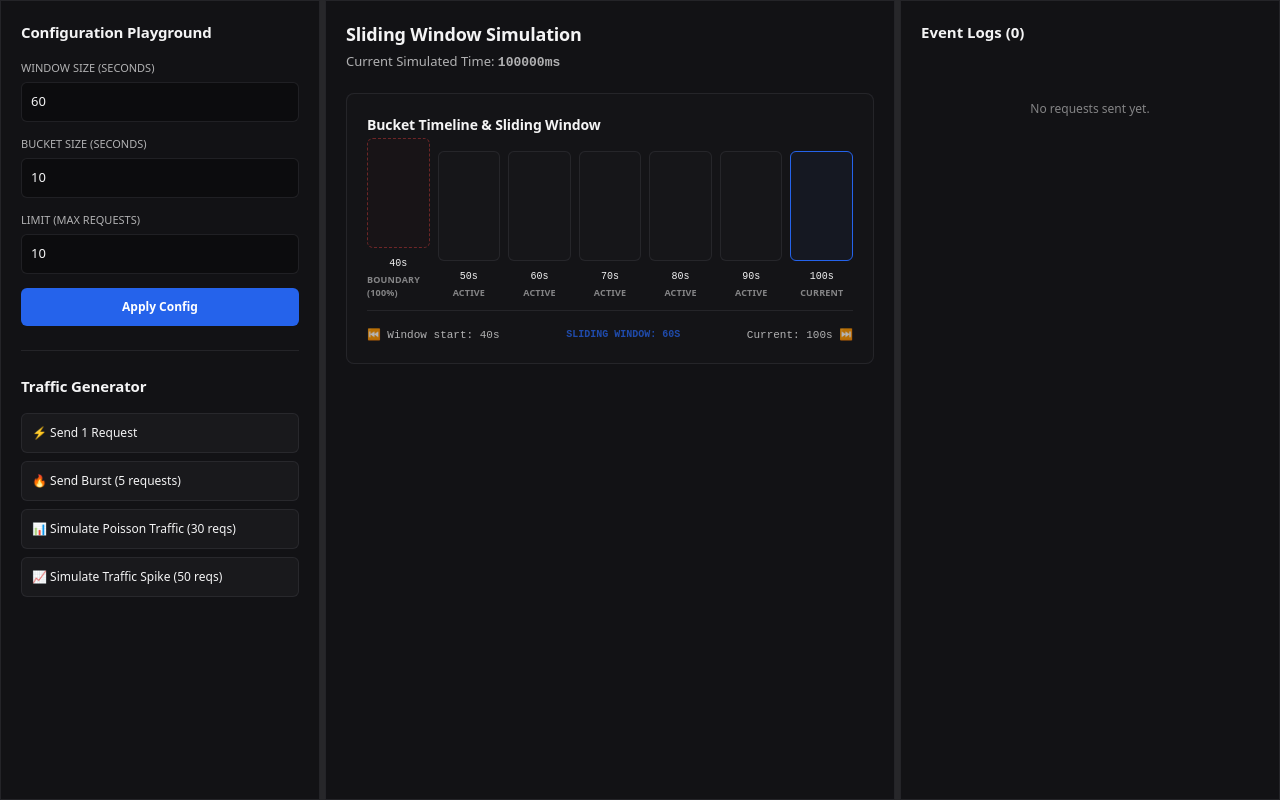
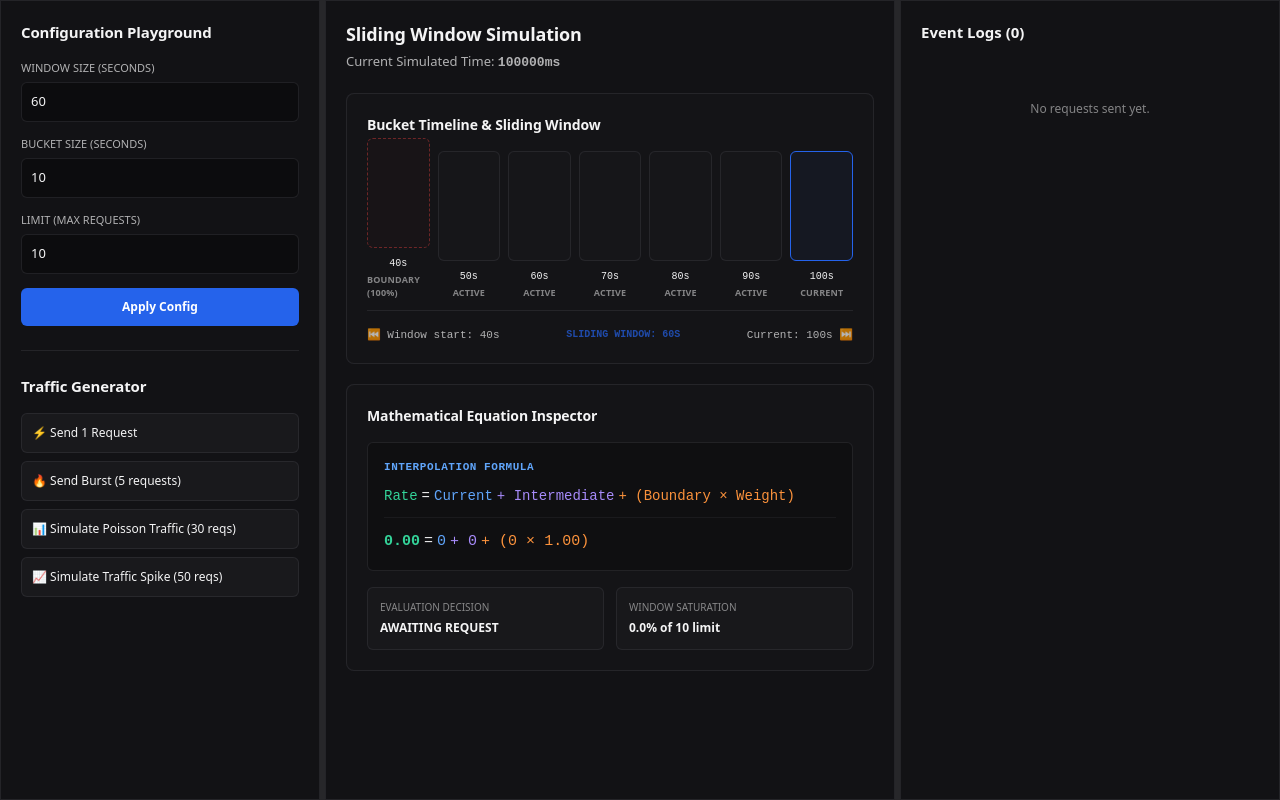
Before and after one commit to belikeabhayx/Sliding-Window-Counter-Rate-Limiter-NextJS, a Next.js app: page / in a window 1280 px wide. Built offline with nearby package versions, Linux system fonts and the light colour scheme.

Commit message:
feat(dashboard): implement MathInspector dynamic equation inspector

```diff
--- a/app/page.tsx
+++ b/app/page.tsx
@@ -4,6 +4,7 @@ import React, { useState, useRef } from "react";
 import { ResizableLayout } from "@/components/ResizableLayout";
 import { ConfigPlayground } from "@/components/ConfigPlayground";
 import { BucketTimeline } from "@/components/BucketTimeline";
+import { MathInspector } from "@/components/MathInspector";
 import { MockClock } from "@/lib/rate-limiter/core/clock";
 import { MemoryStorageAdapter } from "@/lib/rate-limiter/storage/memory";
 import { SlidingWindowCounterLimiter } from "@/lib/rate-limiter/core/limiter";
@@ -124,6 +125,8 @@ export default function Home() {
           </div>
 
           <BucketTimeline config={config} simTimeMs={simTimeMs} events={events} />
+
+          <MathInspector config={config} lastEvent={events[0] || null} />
         </div>
       }
       right={
--- /dev/null
+++ b/components/MathInspector.tsx
@@ -0,0 +1,94 @@
+"use client";
+
+import React from "react";
+import { RateLimitConfig } from "@/lib/rate-limiter/core/types";
+
+interface SimulationEvent {
+  readonly id: string;
+  readonly timestamp: number;
+  readonly allowed: boolean;
+  readonly remaining: number;
+  readonly resetTimeMs: number;
+  readonly estimatedCount: number;
+  readonly latencyMs: number;
+  readonly telemetry: {
+    readonly currentBucketStart: number;
+    readonly currentBucketCount: number;
+    readonly previousBucketCount: number;
+    readonly weight: number;
+  };
+}
+
+interface MathInspectorProps {
+  readonly config: RateLimitConfig;
+  readonly lastEvent: SimulationEvent | null;
+}
+
+/**
+ * MathInspector component renders the sliding window counter linear interpolation
+ * equation dynamically, replacing variables with real-time telemetry from the simulation.
+ */
+export function MathInspector({ config, lastEvent }: MathInspectorProps) {
+  const currentCount = lastEvent?.telemetry.currentBucketCount ?? 0;
+  const boundaryCount = lastEvent?.telemetry.previousBucketCount ?? 0;
+  const weight = lastEvent?.telemetry.weight ?? 1.0;
+  const estimatedCount = lastEvent?.estimatedCount ?? 0.0;
+  const limit = config.limit;
+
+  // Back-calculate intermediate buckets count if present
+  const intermediateCount = Math.max(0, Math.round(estimatedCount - currentCount - boundaryCount * weight));
+  const hasIntermediate = config.windowSizeMs > config.bucketSizeMs * 2;
+
+  return (
+    <div style={{ display: "flex", flexDirection: "column", gap: "16px", padding: "20px", background: "rgba(255,255,255,0.01)", border: "1px solid var(--panel-border)", borderRadius: "8px" }}>
+      <h3 style={{ fontSize: "14px", fontWeight: 600, letterSpacing: "-0.01em" }}>
+        Mathematical Equation Inspector
+      </h3>
+
+      <div style={{ padding: "16px", background: "rgba(0,0,0,0.25)", borderRadius: "6px", fontFamily: "monospace", fontSize: "13px", border: "1px solid var(--panel-border)", lineHeight: "1.6" }}>
+        <div style={{ fontSize: "11px", fontWeight: 600, color: "#60a5fa", marginBottom: "8px", textTransform: "uppercase", letterSpacing: "0.05em" }}>
+          Interpolation Formula
+        </div>
+
+        {/* Abstract Formula */}
+        <div style={{ fontSize: "14px", paddingBottom: "10px", borderBottom: "1px solid rgba(255,255,255,0.05)", display: "flex", flexWrap: "wrap", gap: "4px" }}>
+          <span style={{ color: "#34d399" }}>Rate</span>
+          <span>=</span>
+          <span style={{ color: "#60a5fa" }}>Current</span>
+          {hasIntermediate && <span style={{ color: "#a78bfa" }}>+ Intermediate</span>}
+          <span style={{ color: "#fb923c" }}>+ (Boundary × Weight)</span>
+        </div>
+
+        {/* Dynamic Computed Equation */}
+        <div style={{ marginTop: "12px", fontSize: "15px", display: "flex", flexWrap: "wrap", gap: "4px", alignItems: "center" }}>
+          <span style={{ color: "#34d399", fontWeight: 600 }}>{estimatedCount.toFixed(2)}</span>
+          <span>=</span>
+          <span style={{ color: "#60a5fa" }}>{currentCount}</span>
+          {hasIntermediate && <span style={{ color: "#a78bfa" }}>+ {intermediateCount}</span>}
+          <span style={{ color: "#fb923c" }}>+ ({boundaryCount} × {weight.toFixed(2)})</span>
+        </div>
+      </div>
+
+      {/* Diagnostics Cards */}
+      <div style={{ display: "grid", gridTemplateColumns: "1fr 1fr", gap: "12px", fontSize: "12px" }}>
+        <div style={{ padding: "12px", background: "rgba(255,255,255,0.02)", borderRadius: "6px", border: "1px solid var(--panel-border)" }}>
+          <span style={{ opacity: 0.5, display: "block", marginBottom: "4px", fontSize: "10px", textTransform: "uppercase", fontWeight: 500 }}>
+            Evaluation Decision
+          </span>
+          <span style={{ fontWeight: 700, color: lastEvent ? (lastEvent.allowed ? "#34d399" : "#f87171") : "inherit" }}>
+            {lastEvent ? (lastEvent.allowed ? "PERMITTED (HTTP 200)" : "BLOCKED (HTTP 429)") : "AWAITING REQUEST"}
+          </span>
+        </div>
+
+        <div style={{ padding: "12px", background: "rgba(255,255,255,0.02)", borderRadius: "6px", border: "1px solid var(--panel-border)" }}>
+          <span style={{ opacity: 0.5, display: "block", marginBottom: "4px", fontSize: "10px", textTransform: "uppercase", fontWeight: 500 }}>
+            Window Saturation
+          </span>
+          <span style={{ fontWeight: 700 }}>
+            {((estimatedCount / limit) * 100).toFixed(1)}% of {limit} limit
+          </span>
+        </div>
+      </div>
+    </div>
+  );
+}
```
